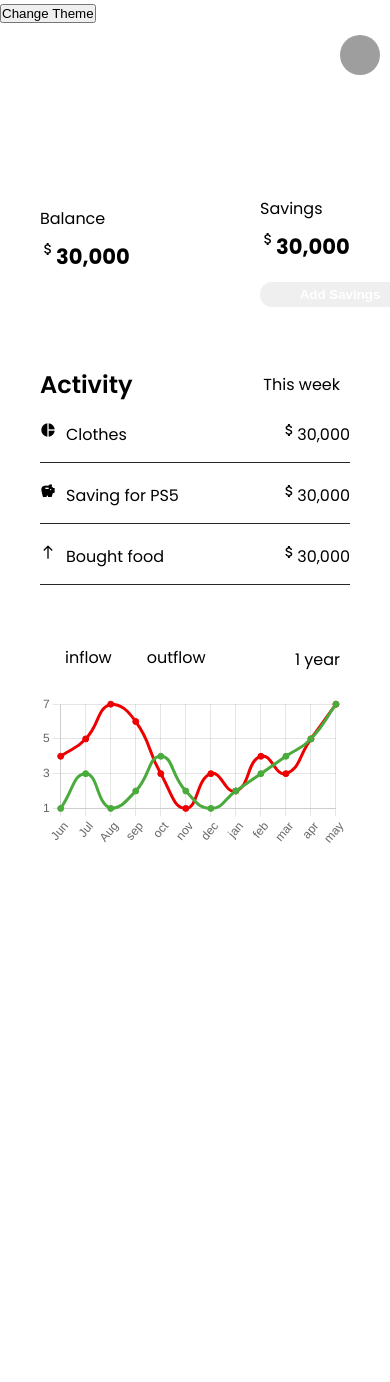
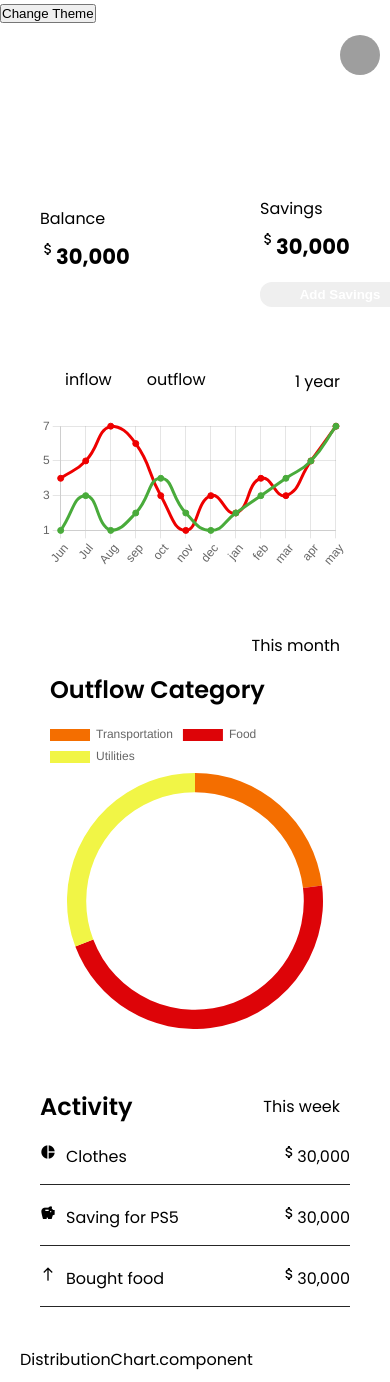
Before and after one commit to NoStackDev/persfin-client, a React (Create React App) app: page / in a window 390 px wide. Before the commit the page ends 879 px from the top, so only its background shows below. Built offline with nearby package versions, Linux system fonts and the light colour scheme; grey boxes are pictures that could not be loaded.

Commit message:
Outflow-inflow mobile view

```diff
--- a/src/Components/Cards/ActivityCard/ActivityCard.style.scss
+++ b/src/Components/Cards/ActivityCard/ActivityCard.style.scss
@@ -2,7 +2,6 @@
 @import "../../../Assets/Styles/themes";
 @import "../../../Assets/Styles/functions";
 @import "../../../Assets/Styles/variables";
-
 
 .activity-container {
   .card {
@@ -19,6 +18,7 @@
       align-items: center;
 
       h2 {
+        @include theme-aware("color", "header-color");
         font-size: to-rem(24px);
         font-weight: 600;
       }
@@ -52,7 +52,6 @@
           gap: to-rem(10px);
           margin-bottom: to-rem(10px);
 
-
           .material-icons {
             font-size: $default-fontsize;
           }
@@ -77,26 +76,22 @@
           display: none;
         }
 
-
-
         &.budget {
-                  @include theme-aware('color', 'budget-color');
+          @include theme-aware("color", "budget-color");
         }
 
         &.savings {
-                  @include theme-aware('color', 'savings-color');
+          @include theme-aware("color", "savings-color");
         }
 
         &.inflow {
-                  @include theme-aware('color', 'inflow-color');
+          @include theme-aware("color", "inflow-color");
         }
 
         &.outflow {
-                  @include theme-aware('color', 'outflow-color');
+          @include theme-aware("color", "outflow-color");
         }
       }
     }
-
-
   }
 }
--- /dev/null
+++ b/src/Components/Charts/DoughnutChart/CategoryChart.component.tsx
@@ -0,0 +1,55 @@
+import { Chart as ChartJS, ArcElement, Tooltip, Legend } from "chart.js";
+import { Doughnut } from "react-chartjs-2";
+
+import "./CategoryChart.style.scss";
+
+ChartJS.register(ArcElement, Tooltip, Legend);
+
+export const data = {
+  labels: ["Transportation", "Food", "Utilities"],
+  datasets: [
+    {
+      label: "# of Votes",
+      data: [3000, 6000, 4000],
+      backgroundColor: ["#F46E00", "#DD0408", "#F1F546"],
+      borderColor: ["#F46E00", "#DD0408", "#F1F546"],
+      borderWidth: 0,
+      cutout: "85%",
+    },
+  ],
+};
+
+const options = {
+  responsive: true,
+  plugins: {
+    legend: {
+      // display: false,
+      position: "top" as const,
+      align: "start" as const,
+    },
+    title: {
+      display: false,
+      text: "",
+    },
+  },
+};
+
+type Props = {};
+
+const CategoryChart = (props: Props) => {
+  return (
+    <div className="category-chart">
+      <div className="card">
+        <div className="top">
+          <div className="duration">This month</div>
+          <div className="category">
+            <h2 className="title">Outflow Category</h2>
+          </div>
+        </div>
+        <Doughnut data={data} options={options} />
+      </div>
+    </div>
+  );
+};
+
+export default CategoryChart;
--- /dev/null
+++ b/src/Components/Charts/DoughnutChart/CategoryChart.style.scss
@@ -0,0 +1,54 @@
+@import "../../../Assets/Styles/mixins";
+@import "../../../Assets/Styles/functions";
+@import "../../../Assets/Styles/themes";
+
+.inflow-outflow-category-chart {
+  .category-chart {
+    margin-top: to-rem(20px);
+
+    .card {
+      @include theme-aware("background", "card-bg-color");
+      border-radius: to-rem(12px);
+      padding: to-rem(20px);
+
+
+      .top {
+        display: flex;
+        flex-direction: column;
+        gap: to-rem(10px);
+        margin-bottom: to-rem(10px);
+
+        .duration {
+          align-self: flex-end;
+          @include theme-aware("background", "bg-color");
+          padding-inline: to-rem(10px);
+          padding-block: to-rem(2px);
+          border-radius: to-rem(12px);
+
+          &:hover {
+            cursor: pointer;
+          }
+        }
+
+        .category {
+
+            @include theme-aware("background", "bg-color");
+            padding-inline: to-rem(10px);
+            padding-block: to-rem(2px);
+            border-radius: to-rem(12px);
+
+            &:hover {
+              cursor: pointer;
+            }
+
+            h2 {
+                @include theme-aware("color", "header-color");
+                font-size: to-rem(24px);
+                font-weight: 600;
+              }
+        }
+
+      }
+    }
+  }
+}
--- /dev/null
+++ b/src/Components/Charts/DoughnutChart/index.tsx
@@ -0,0 +1 @@
+export { default } from "./CategoryChart.component"
--- a/src/Components/Charts/LineChart/InflowOutflowChart.component.tsx
+++ b/src/Components/Charts/LineChart/InflowOutflowChart.component.tsx
@@ -90,6 +90,7 @@ type Props = {};
 
 const InflowOutflowChart = (props: Props) => {
   return (
+    <div className="inflow-outflow-chart">
       <div className="card">
         <div className="top">
           <div className="legend">
@@ -106,6 +107,7 @@ const InflowOutflowChart = (props: Props) => {
         </div>
         <Line options={options} data={data} />
       </div>
+    </div>
   );
 };
 
--- a/src/Components/Charts/LineChart/InflowOutflowChart.style.scss
+++ b/src/Components/Charts/LineChart/InflowOutflowChart.style.scss
@@ -2,6 +2,7 @@
 @import "../../../Assets/Styles/functions";
 @import "../../../Assets/Styles/themes";
 
+.inflow-outflow-category-chart {
   .inflow-outflow-chart {
     .card {
       @include theme-aware("background", "card-bg-color");
@@ -22,7 +23,7 @@
             gap: to-rem(10px);
 
             .legend-color {
-                @include theme-aware('background', 'inflow-color');
+              @include theme-aware("background", "inflow-color");
               width: to-rem(15px);
               height: to-rem(15px);
             }
@@ -33,7 +34,7 @@
             gap: to-rem(10px);
 
             .legend-color {
-                @include theme-aware('background', 'outflow-color');
+              @include theme-aware("background", "outflow-color");
               width: to-rem(15px);
               height: to-rem(15px);
             }
@@ -53,3 +54,4 @@
       }
     }
   }
+}
--- /dev/null
+++ b/src/Components/Charts/PieChart/DistributionChart.component.tsx
@@ -0,0 +1,11 @@
+import React from 'react'
+
+type Props = {}
+
+const DistributionChart = (props: Props) => {
+  return (
+    <div>DistributionChart.component</div>
+  )
+}
+
+export default DistributionChart
--- /dev/null
+++ b/src/Components/Charts/PieChart/index.tsx
@@ -0,0 +1 @@
+export { default } from "./DistributionChart.component";
--- a/src/Pages/Overview/Overview.component.tsx
+++ b/src/Pages/Overview/Overview.component.tsx
@@ -1,6 +1,8 @@
 import React from "react";
 import ActivityCard from "../../Components/Cards/ActivityCard";
 import InflowOutflowChart from "../../Components/Charts/LineChart/InflowOutflowChart.component";
+import CategoryChart from "../../Components/Charts/DoughnutChart/CategoryChart.component";
+import DistributionChart from "../../Components/Charts/PieChart/DistributionChart.component";
 
 import "./Overview.style.scss";
 import recentActivities from "./recentAtivities";
@@ -10,11 +12,15 @@ type Props = {};
 const Overview = (props: Props) => {
   return (
     <main>
+      <section className="inflow-outflow-category-chart">
+        <InflowOutflowChart />
+        <CategoryChart />
+      </section>
       <section className="activity-container">
         <ActivityCard cardTitle="Activity" activities={recentActivities} />
       </section>
-      <section className="inflow-outflow-chart">
-        <InflowOutflowChart />
+      <section className="distribution-chart-container">
+        <DistributionChart />
       </section>
     </main>
   );
--- a/src/Pages/Overview/Overview.style.scss
+++ b/src/Pages/Overview/Overview.style.scss
@@ -6,6 +6,10 @@
     padding: to-rem(10px) to-rem(20px);
 }
 
-.inflow-outflow-chart {
+.inflow-outflow-category-chart {
     padding: to-rem(10px) to-rem(20px);
 }
+
+.distribution-chart-container {
+    padding: to-rem(10px) to-rem(20px);
+}
```
Also changed, not shown: src/Components/Charts/PieChart/DistributionChart.style.scss (added). Lines whose indentation alone changed are shown as unchanged.
